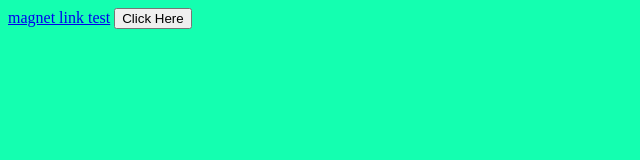
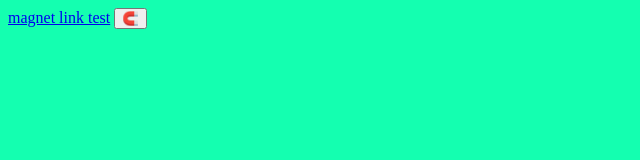
Before and after one commit to ywtv/ywtv.github.io, a plain HTML site: page index.html in a window 1280 px wide. Shown: the whole page, without its empty margins (0-640 px from the left). Drawn offline with Linux system fonts and the light colour scheme.

Commit message:
Update index.html

```diff
--- a/index.html
+++ b/index.html
@@ -5,7 +5,7 @@
 <body bgcolor="#14FFB0">
     <a id="magnet" href="https://www.ecosia.org" title="titolo del file" target="_self">magnet link test</a>
     <button id="btn" onclick="window.location.href='magnet:?xt=urn:btih:2D988B5F9CDF09E55592E6F8DED91E1116777D40';">
-      Click Here
+      🧲
     </button>
 </body>
 <script src="jscript.js"></script>
```
